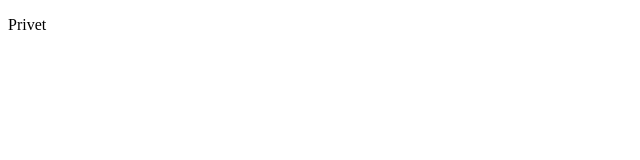
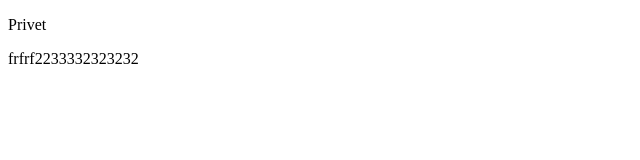
Before and after one commit to pc738fx1/test, a plain HTML site: page index.html in a window 1280 px wide. Shown: the whole page, without its empty margins (0-640 px from the left). Drawn offline with Linux system fonts and the light colour scheme.

Commit message:
new commit

```diff
--- a/index.html
+++ b/index.html
@@ -7,5 +7,6 @@
 </head>
 <body>
     <p>Privet</p>
+    frfrf2233332323232
 </body>
 </html>
```
